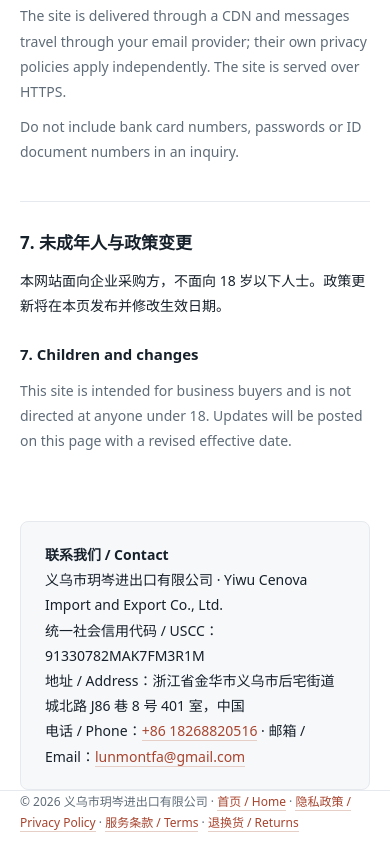
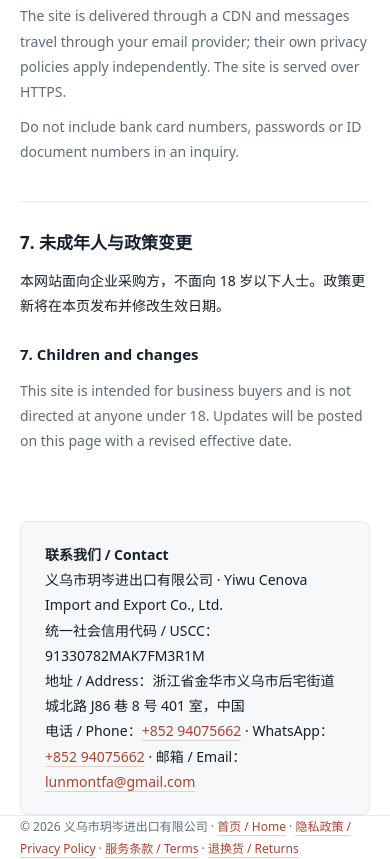
Before and after one commit to shuaishuaig/lunmont-site, a plain HTML site: page privacy.html in a window 390 px wide. Shown: the part 2665-3524 px from the top of the page. Before the commit the page ends 3499 px from the top, so only its background shows below. Drawn offline with Linux system fonts and the light colour scheme.

Commit message:
site: contact phone/WhatsApp -> +852 94075662

```diff
--- a/privacy.html
+++ b/privacy.html
@@ -84,7 +84,7 @@ footer{border-top:1px solid var(--line);padding:28px 0 44px;font-size:12px;color
     义乌市玥岑进出口有限公司 · Yiwu Cenova Import and Export Co., Ltd.<br>
     统一社会信用代码 / USCC：91330782MAK7FM3R1M<br>
     地址 / Address：浙江省金华市义乌市后宅街道城北路 J86 巷 8 号 401 室，中国<br>
-    电话 / Phone：<a href="tel:+8618268820516">+86 18268820516</a> · 邮箱 / Email：<a href="mailto:lunmontfa@gmail.com">lunmontfa@gmail.com</a>
+    电话 / Phone：<a href="tel:+85294075662">+852 94075662</a> · WhatsApp：<a href="https://wa.me/85294075662" target="_blank" rel="noopener">+852 94075662</a> · 邮箱 / Email：<a href="mailto:lunmontfa@gmail.com">lunmontfa@gmail.com</a>
   </div>
 </main>
 <footer class="wrap">© 2026 义乌市玥岑进出口有限公司 · <a href="index.html">首页 / Home</a> · <a href="privacy.html">隐私政策 / Privacy Policy</a> · <a href="terms.html">服务条款 / Terms</a> · <a href="return.html">退换货 / Returns</a></footer>
```
